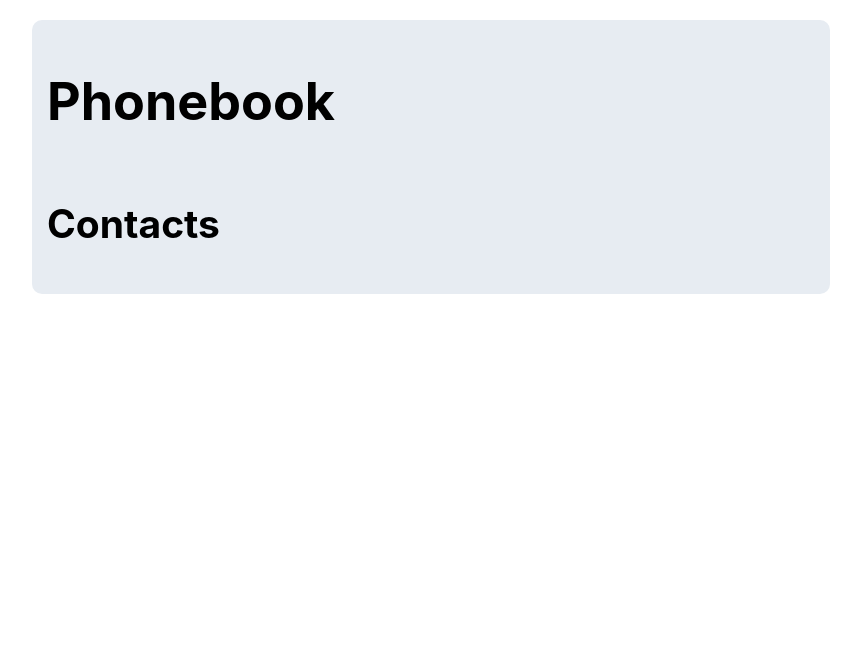
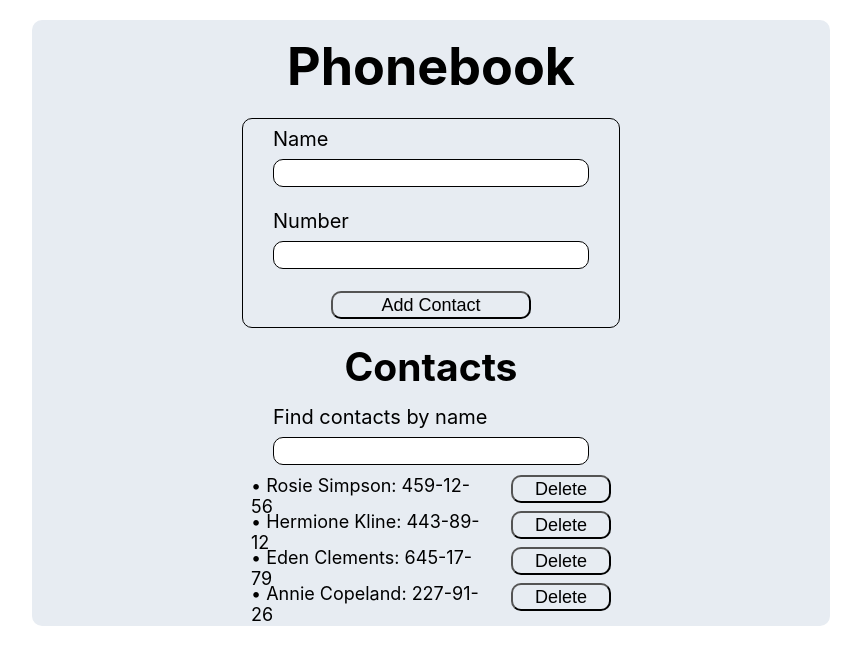
Before and after one commit to go-to-stars/goit-react-hw-02-phonebook, a React (Create React App) app: page / in a window 1280 px wide. Shown: the top 664 px of the page, without its empty margins (209-1070 px from the left). Built offline with nearby package versions, Linux system fonts and the light colour scheme.

Commit message:
edded second task

```diff
--- a/package.json
+++ b/package.json
@@ -10,6 +10,7 @@
     "@testing-library/react": "^13.4.0",
     "@testing-library/user-event": "^13.5.0",
     "nanoid": "^4.0.2",
+    "notiflix": "^3.2.6",
     "prop-types": "^15.8.1",
     "react": "^18.2.0",
     "react-dom": "^18.2.0",
--- a/src/App/App.jsx
+++ b/src/App/App.jsx
@@ -1,8 +1,9 @@
 import React from "react";
-// import { FeedbackOptions } from "../FeedbackOptions/FeedbackOptions";
-// import { Statistics } from "../Statistics/Statistics.jsx";
-// import { Section } from "../Section/Section.jsx";
-// import { Notification } from "../Notification/Notification.jsx";
+import Notiflix from "notiflix";
+import { nanoid } from "nanoid";
+import { ContactForm } from "../ContactForm/ContactForm";
+import { ContactList } from "../ContactList/ContactList";
+import { Filter } from "../Filter/Filter";
 import { Container, TopTitle, Title } from "./App.stiled.jsx";
 
 export class App extends React.Component {
@@ -16,28 +17,58 @@ export class App extends React.Component {
     filter: "",
   };
 
-  buttonClick = (evt) => {
-    const { name, value } = evt.currentTarget;
-    this.setState({ [name]: value });
+  formChange = (e) => {
+    // const { name, value } = e.target;
+    this.setState({ [e.target.name]: e.target.value });
+  }; // метод formChange класу App
+
+  deleteContact = (id) => {
+    this.setState((prevState) => ({
+      contacts: prevState.contacts.filter((contact) => contact.id !== id),
+    }));
+  }; // метод onDeleteContact класу App видаляє відфільтрований по id контакт з масиву контактів та новий масив контактів записується у state/сontacts
+
+  addContact = (contact) => {
+    const { contacts } = this.state;
+    if (
+      contacts.find(
+        (item) => item.name === contact.name && item.number === contact.number
+      )
+    ) {
+      return Notiflix.Notify.warning(
+        `${contact.name}: ${contact.number} is already in contacts`
+      );
+    }
+    this.setState((prevState) => {
+      const newContact = {
+        id: nanoid(),
+        ...contact,
+      };
+      return {
+        contacts: [...prevState.contacts, newContact],
+      };
+    });
   };
 
-  // countTotalFeedback = () => {
-  //   const { good, neutral, bad } = this.state;
-  //   return good + neutral + bad;
-  // };
-
-  // countPositiveFeedbackPercentage = () => {
-  //   const { good } = this.state;
-  //   const countTotal = this.countTotalFeedback();
-  //   return Math.round((good * 100) / countTotal);
-  // };
+  filterContacts = () =>
+    this.state.filter === ""
+      ? this.state.contacts
+      : this.state.contacts.filter((contact) =>
+          contact.name.toLowerCase().includes(this.state.filter.toLowerCase())
+        );
 
   render() {
+    const filteredContacts = this.filterContacts();
     return (
       <Container>
         <TopTitle>Phonebook</TopTitle>
-
+        <ContactForm onSubmit={this.addContact} />
         <Title>Contacts</Title>
+        <Filter filter={this.state.filter} changeFormData={this.formChange} />
+        <ContactList
+          apdatedContacts={filteredContacts}
+          deleteContact={this.deleteContact}
+        />
       </Container>
     );
   }
--- a/src/App/App.stiled.jsx
+++ b/src/App/App.stiled.jsx
@@ -4,6 +4,7 @@ export const Container = styled.div`
   display: flex;
   flex-direction: column;
   justify-content: center;
+  align-items: center;
   font-size: calc(10px + 2vmin);
 
   max-width: 60vw;
@@ -30,6 +31,24 @@ export const Container = styled.div`
   }
 `;
 
-export const TopTitle = styled.h1``;
+export const TopTitle = styled.h1`
+  margin: 0 auto 20px;
 
-export const Title = styled.h2``;
+  @media (max-width: 1023.98px) {
+    margin: 0 auto 15px;
+  }
+  @media (max-width: 767.98px) {
+    margin: 0 auto 10px;
+  }
+`;
+
+export const Title = styled.h2`
+  margin: 15px auto;
+
+  @media (max-width: 1023.98px) {
+    margin: 10px auto;
+  }
+  @media (max-width: 767.98px) {
+    margin: 5px auto;
+  }
+`;
--- a/src/ContactForm/ContactForm.jsx
+++ b/src/ContactForm/ContactForm.jsx
@@ -0,0 +1,58 @@
+import React from "react";
+import PropTypes from "prop-types"; // імпорт PropTypes для документування призначених типів властивостей, що передаються компонентам
+import { Form, Label, Input, Button } from "./ContactForm.styled"; // імпорт стилів
+
+export class ContactForm extends React.Component {
+  state = {
+    name: "",
+    number: "",
+  };
+
+  formChange = (e) => {
+    // const { name, value } = e.target;
+    this.setState({ [e.target.name]: e.target.value });
+  };
+
+  formSubmit = (e) => {
+    e.preventDefault();
+    const { name, number } = this.state;
+    this.props.onSubmit({ name, number });
+    this.setState({ name: "", number: "" });
+  };
+
+  render() {
+    return (
+      <Form onSubmit={this.formSubmit}>
+        <Label>
+          Name
+          <Input
+            type="text"
+            name="name"
+            value={this.state.name}
+            pattern="\^[a-zA-Zа-яА-Я]+(([' -][a-zA-Zа-яА-Я ])?[a-zA-Zа-яА-Я]*)*$"
+            title="Name may contain only letters, apostrophe, dash and spaces. For example Adrian, Jacob Mercer, Charles de Batz de Castelmore d'Artagnan"
+            required
+            onChange={this.formChange}
+          />
+        </Label>
+        <Label>
+          Number
+          <Input
+            type="tel"
+            name="number"
+            value={this.state.number}
+            pattern="/\+?\d{1,4}?[-.\s]?\(?\d{1,3}?\)?[-.\s]?\d{1,4}[-.\s]?\d{1,4}[-.\s]?\d{1,9}"
+            title="Phone number must be digits and can contain spaces, dashes, parentheses and can start with +"
+            required
+            onChange={this.formChange}
+          />
+        </Label>
+        <Button type="submit">Add contact</Button>
+      </Form>
+    );
+  }
+}
+
+ContactForm.propTypes = {
+  onSubmit: PropTypes.func.isRequired,
+};
--- a/src/ContactForm/ContactForm.styled.jsx
+++ b/src/ContactForm/ContactForm.styled.jsx
@@ -0,0 +1,123 @@
+import styled from "@emotion/styled";
+
+export const Form = styled.form`
+  display: flex;
+  flex-direction: column;
+  align-items: center;
+  margin: 0 auto;
+  gap: 12px;
+  width: 360px;
+  padding: 8px;
+  border: 1px solid black;
+  border-radius: 10px;
+
+  @media (max-width: 1023.98px) {
+    gap: 10px;
+    width: 300px;
+    padding: 6px;
+
+    border-radius: 8px;
+  }
+
+  @media (max-width: 767.98px) {
+    gap: 8px;
+    width: 240px;
+    padding: 4px;
+
+    border-radius: 6px;
+  }
+`;
+
+export const Label = styled.label`
+  display: flex;
+  flex-direction: column;
+  gap: 8px;
+  margin-bottom: 10px;
+
+  font-size: 20px;
+
+  @media (max-width: 1023.98px) {
+    gap: 6px;
+    margin-bottom: 8px;
+
+    font-size: 16px;
+  }
+
+  @media (max-width: 767.98px) {
+    gap: 4px;
+    margin-bottom: 6px;
+
+    font-size: 12px;
+  }
+`;
+
+export const Input = styled.input`
+  width: 300px;
+  height: 24px;
+  padding-left: 12px;
+
+  border: 1px solid black;
+  border-radius: 10px;
+
+  &:hover {
+    background-color: #5995f4;
+    border-color: #5995f4;
+    color: #fff;
+  }
+
+  &:focus {
+    background-color: transparent;
+    border-color: #5995f4 !important;
+    color: #000;
+  }
+
+  @media (max-width: 1023.98px) {
+    width: 260px;
+    height: 20px;
+    padding-left: 10px;
+
+    border-radius: 8px;
+  }
+
+  @media (max-width: 767.98px) {
+    width: 220px;
+    height: 16px;
+    padding-left: 8px;
+
+    border-radius: 6px;
+  }
+`;
+
+export const Button = styled.button`
+  width: 200px;
+  height: 28px;
+
+  font-size: 18px;
+  text-transform: capitalize;
+  background-color: transparent;
+  border-radius: 10px;
+
+  &:hover {
+    background-color: #5995f4;
+    border-color: #5995f4;
+    color: #fff;
+  }
+
+  @media (max-width: 1023.98px) {
+    width: 160px;
+    height: 24px;
+
+    font-size: 14px;
+
+    border-radius: 8px;
+  }
+
+  @media (max-width: 767.98px) {
+    width: 120px;
+    height: 20px;
+
+    font-size: 10px;
+
+    border-radius: 5px;
+  }
+`;
--- a/src/ContactList/ContactList.jsx
+++ b/src/ContactList/ContactList.jsx
@@ -0,0 +1,33 @@
+import PropTypes from "prop-types"; // імпорт PropTypes для документування призначених типів властивостей, що передаються компонентам
+import { List, ListItem, Text, Button } from "./ContactList.styled"; // імпорт стилів
+
+export const ContactList = ({ apdatedContacts, deleteContact }) => (
+  <List>
+    {apdatedContacts.map((item) => (
+      <ListItem
+        key={item.id}
+        id={item.id}
+        name={item.name}
+        number={item.number}
+      >
+        <Text>
+          &#8226; {item.name}: {item.number}
+        </Text>
+        <Button type="button" onClick={() => deleteContact(item.id)}>
+          Delete
+        </Button>
+      </ListItem>
+    ))}
+  </List>
+);
+
+ContactList.propTypes = {
+  apdatedContacts: PropTypes.arrayOf(
+    PropTypes.exact({
+      id: PropTypes.string.isRequired,
+      name: PropTypes.string.isRequired,
+      number: PropTypes.string.isRequired,
+    })
+  ),
+  deleteContact: PropTypes.func.isRequired,
+};
--- a/src/ContactList/ContactList.styled.jsx
+++ b/src/ContactList/ContactList.styled.jsx
@@ -0,0 +1,91 @@
+import styled from "@emotion/styled";
+
+export const List = styled.ul`
+  display: flex;
+  flex-direction: column;
+  align-items: center;
+  padding-left: 0;
+  gap: 8px;
+
+  list-style: inside;
+
+  @media (max-width: 1023.98px) {
+    gap: 6px;
+  }
+
+  @media (max-width: 767.98px) {
+    gap: 4px;
+  }
+`;
+
+export const ListItem = styled.li`
+  display: flex;
+  align-items: center;
+  gap: 20px;
+
+  @media (max-width: 1023.98px) {
+    gap: 15px;
+  }
+
+  @media (max-width: 767.98px) {
+    gap: 10px;
+  }
+`;
+
+export const Text = styled.p`
+  width: 240px;
+  height: 28px;
+  margin: 0;
+
+  font-size: 18px;
+  text-transform: capitalize;
+  background-color: transparent;
+
+  @media (max-width: 1023.98px) {
+    width: 200px;
+    height: 24px;
+
+    font-size: 14px;
+  }
+
+  @media (max-width: 767.98px) {
+    width: 180px;
+    height: 20px;
+
+    font-size: 10px;
+  }
+`;
+
+export const Button = styled.button`
+  width: 100px;
+  height: 28px;
+
+  font-size: 18px;
+  text-transform: capitalize;
+  background-color: transparent;
+  border-radius: 10px;
+
+  &:hover {
+    background-color: #5995f4;
+    border-color: #5995f4;
+    color: #fff;
+  }
+
+  @media (max-width: 1023.98px) {
+    width: 72px;
+    height: 24px;
+
+    font-size: 14px;
+
+    border-radius: 8px;
+  }
+
+  @media (max-width: 767.98px) {
+    width: 52px;
+    height: 20px;
+
+    font-size: 10px;
+
+    border-radius: 5px;
+  }
+`;
--- a/src/Filter/Filter.jsx
+++ b/src/Filter/Filter.jsx
@@ -0,0 +1,15 @@
+import PropTypes from "prop-types"; // імпорт PropTypes для документування призначених типів властивостей, що передаються компонентам
+// import { Label, Input } from "./Filter.styled"; // імпорт стилів
+import { Label, Input } from "../ContactForm/ContactForm.styled"; // імпорт стилів
+
+export const Filter = ({ filter, changeFormData }) => (
+  <Label>
+    Find contacts by name
+    <Input type="text" name="filter" value={filter} onChange={changeFormData} />
+  </Label>
+);
+
+Filter.propTypes = {
+  filter: PropTypes.string.isRequired,
+  changeFormData: PropTypes.func.isRequired,
+};
--- a/src/index.css
+++ b/src/index.css
@@ -1,13 +1,36 @@
 body {
   margin: 0;
-  font-family: -apple-system, BlinkMacSystemFont, 'Segoe UI', 'Roboto', 'Oxygen',
-    'Ubuntu', 'Cantarell', 'Fira Sans', 'Droid Sans', 'Helvetica Neue',
+  font-family: -apple-system, BlinkMacSystemFont, "Segoe UI", "Roboto", "Oxygen",
+    "Ubuntu", "Cantarell", "Fira Sans", "Droid Sans", "Helvetica Neue",
     sans-serif;
   -webkit-font-smoothing: antialiased;
   -moz-osx-font-smoothing: grayscale;
 }
 
 code {
-  font-family: source-code-pro, Menlo, Monaco, Consolas, 'Courier New',
+  font-family: source-code-pro, Menlo, Monaco, Consolas, "Courier New",
     monospace;
 }
+
+h1,
+h2,
+h3,
+h4,
+h5,
+h6,
+p {
+  margin: 0;
+}
+
+ul,
+ol {
+  margin: 0;
+  padding: 0;
+  list-style: none;
+}
+
+img {
+  display: block;
+  max-width: 100%;
+  height: auto;
+}
```
Also changed, not shown: 1 other file (tests, documents, lock files or other folders).
